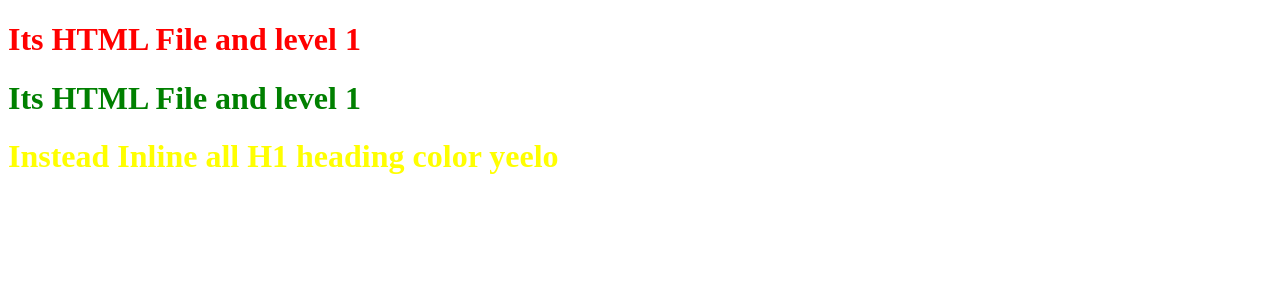
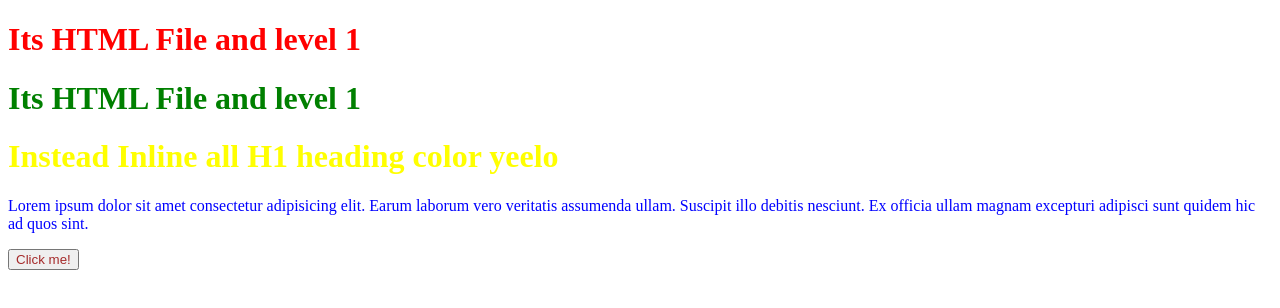
Before and after one commit to akdev63063/HTML_CSS-, a plain HTML site: page index.html in a window 1280 px wide. Drawn offline with Linux system fonts and the light colour scheme.

Commit message:
Color , Foregroud Color

```diff
--- a/index.html
+++ b/index.html
@@ -10,6 +10,12 @@
     <h1 style="color:red">Its  HTML File and level 1</h1>
         <h1 style="color:green">Its  HTML File and level 1</h1>
         <h1>Instead Inline all H1 heading color yeelo </h1>
+        <p>
+            Lorem ipsum dolor sit amet consectetur adipisicing elit. Earum laborum vero veritatis assumenda ullam. Suscipit illo debitis nesciunt. Ex officia ullam magnam excepturi adipisci sunt quidem hic ad quos sint.
+        </p>
+        <button>Click me!</button>
+
+
 
 </body>
 </html>
--- a/style.css
+++ b/style.css
@@ -2,3 +2,11 @@
 {
     color:yellow;
 }
+p
+{
+    color : blue
+}
+button
+{
+    color: brown;
+}
```
